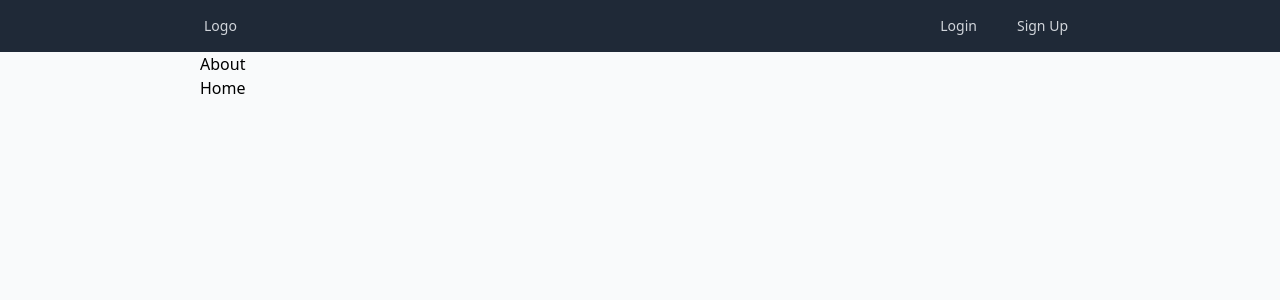
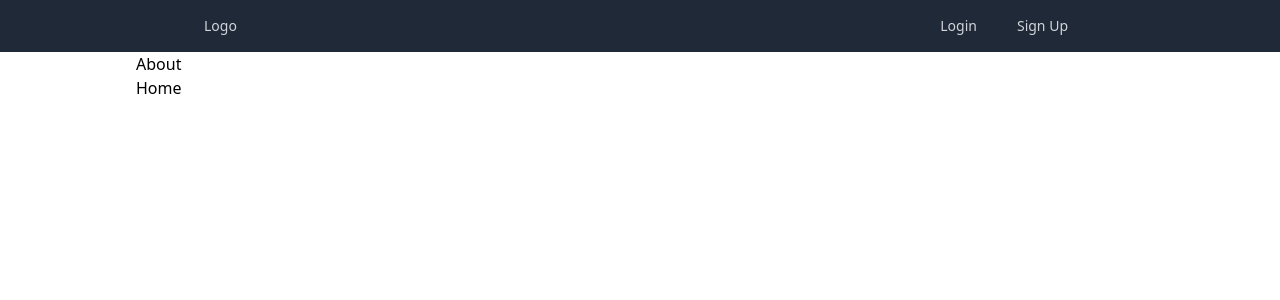
Before and after one commit to kevintdao/hvac-erecords, a Next.js app in the folder client/: page / in a window 1280 px wide. Shown: the top 300 px of the page. Built offline with nearby package versions, Linux system fonts and the light colour scheme.

Commit message:
Update max-width styling

```diff
--- a/client/pages/_app.js
+++ b/client/pages/_app.js
@@ -5,7 +5,7 @@ function MyApp({ Component, pageProps }) {
   return (
     <div>
       <NavBar />
-      <div className="max-w-4xl px-2 container mx-auto">
+      <div className="max-w-5xl px-2 container mx-auto">
         <Component {...pageProps} />
       </div>
     </div>
--- a/client/styles/globals.css
+++ b/client/styles/globals.css
@@ -23,6 +23,5 @@
   }
   html {
     @apply h-full;
-    @apply bg-gray-50;
   }
 }
```
